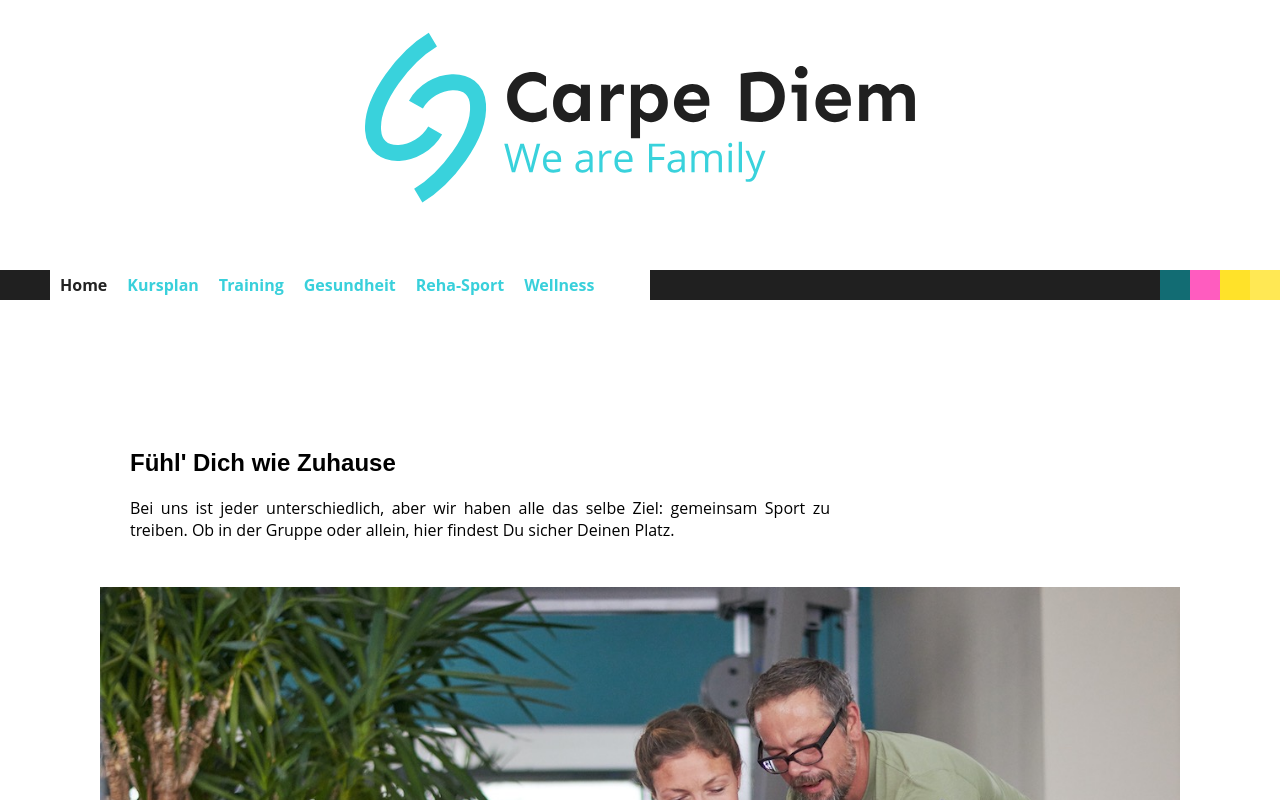
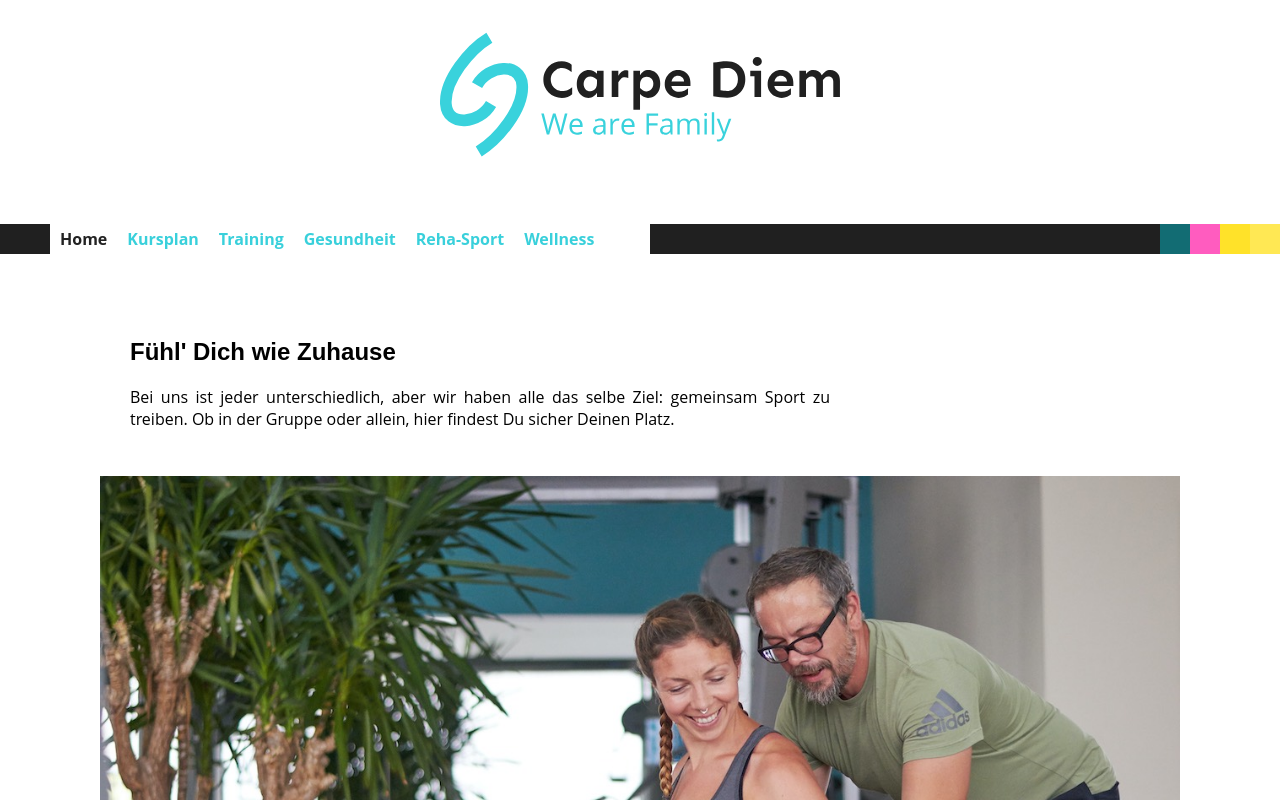
Before and after one commit to moritzdueck/carpediemwebsite, a React (Create React App) app: page / in a window 1280 px wide. Shown: the top 800 px of the page. Built offline with nearby package versions, Linux system fonts and the light colour scheme; no server answers.

Commit message:
smaller header

```diff
--- a/src/components/Header/Header.css
+++ b/src/components/Header/Header.css
@@ -5,7 +5,7 @@ header {
 
 #cd_header_logo {
   width: 70%;
-  max-width: 550px;
+  max-width: 400px;
   padding: 30px 0px;
 }
 
--- a/src/pages/Home/Home.css
+++ b/src/pages/Home/Home.css
@@ -2,7 +2,6 @@
   display: flex;
   flex-direction: column;
   justify-content: center;
-  padding-top: 5%;
   max-width: 1080px;
   margin: auto;
 }
```
